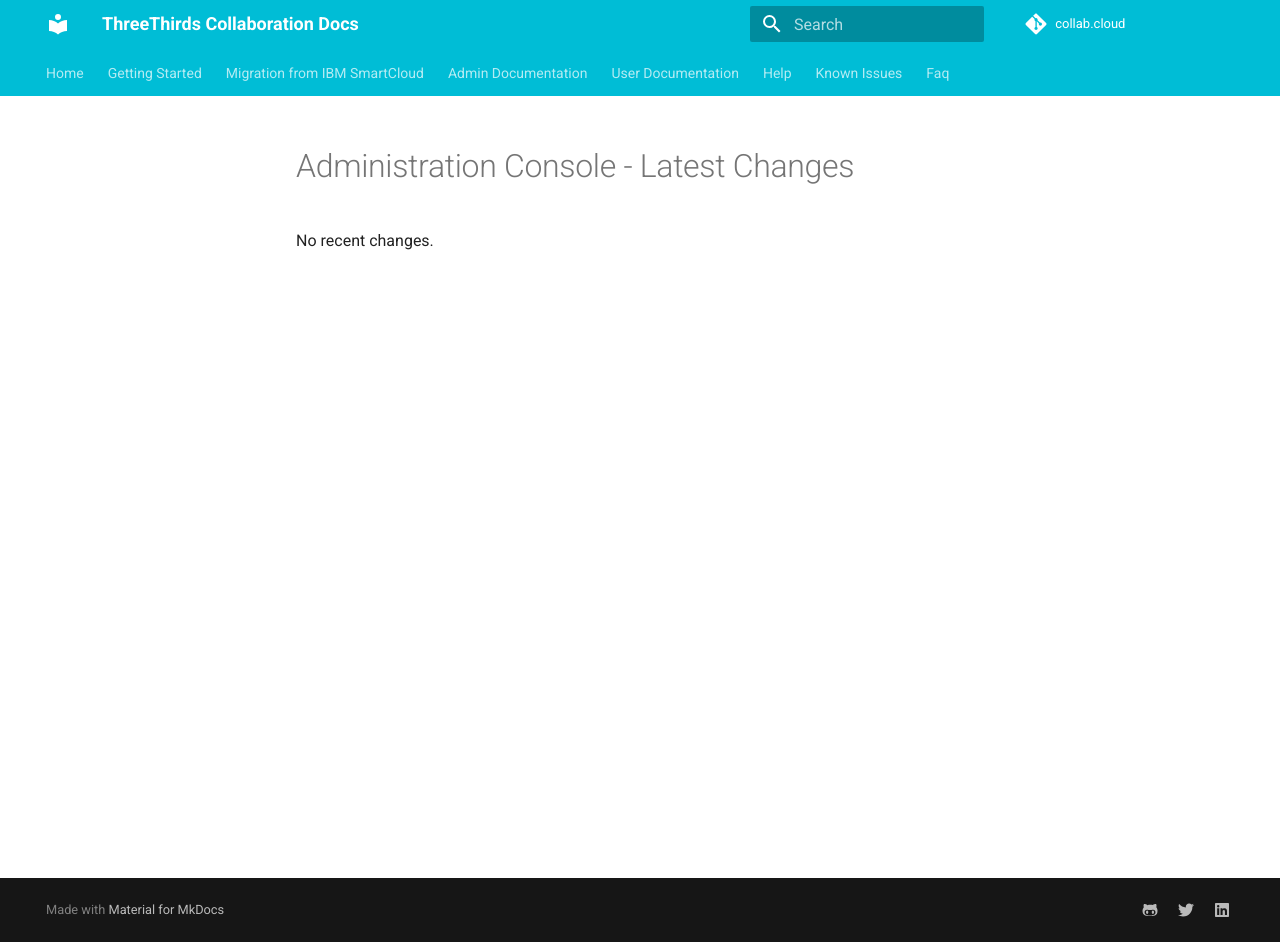
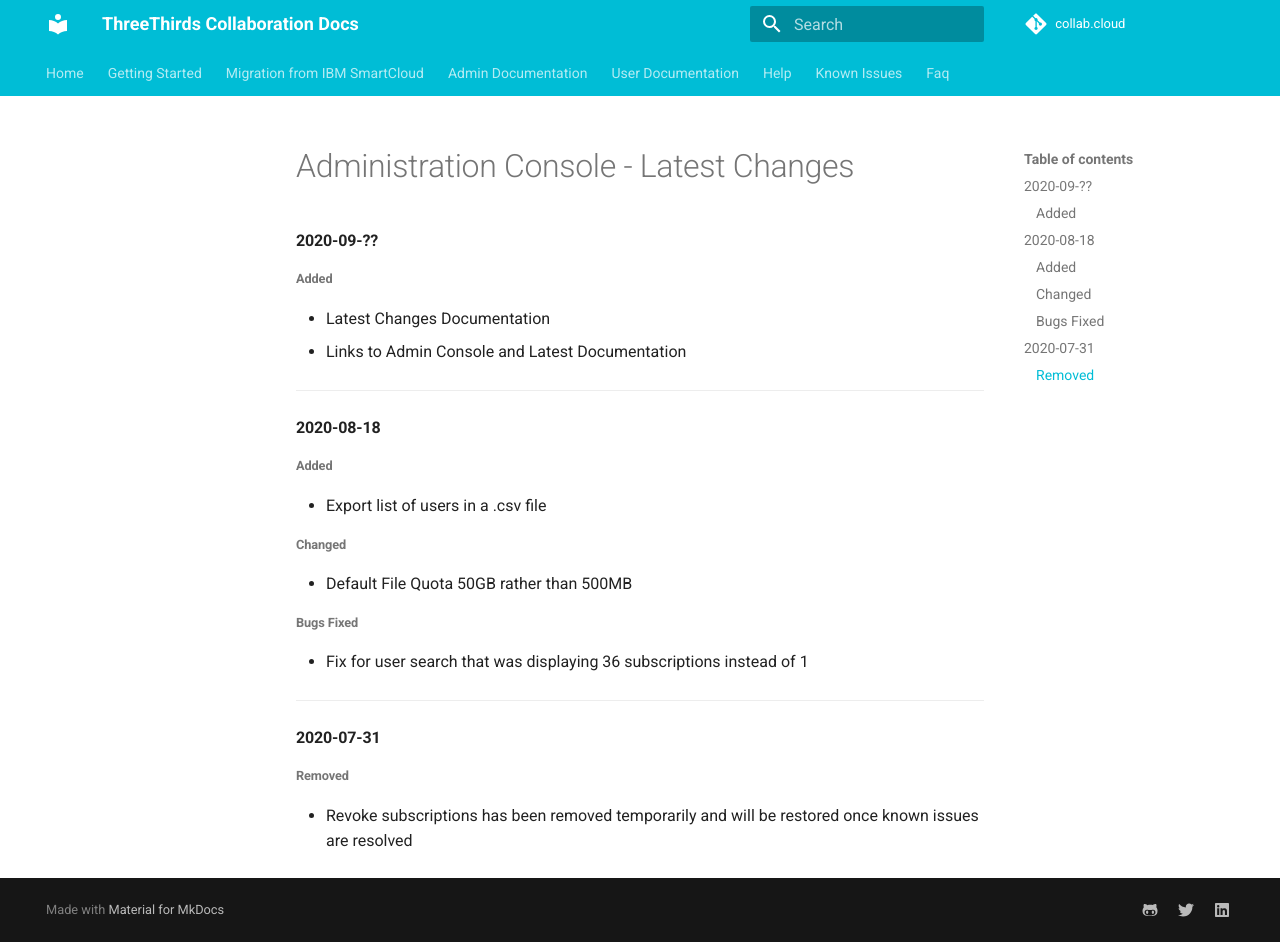
Before and after one commit to collabdotcloud/docs.collab.cloud, an MkDocs documentation site: the page built from docs/admin/admin-latest-changes.md, in a window 1280 px wide and 942 px high. Built offline with MkDocs 1.6.1 and Material for MkDocs 9.7.7, drawn with Linux system fonts in a browser that asks for light colours.

Commit message:
admin console latest changes

```diff
--- a/docs/admin/admin-latest-changes.md
+++ b/docs/admin/admin-latest-changes.md
@@ -1,3 +1,32 @@
 # Administration Console - Latest Changes
 
-No recent changes.
+#### 2020-09-??
+
+###### Added
+
+- Latest Changes Documentation
+- Links to Admin Console and Latest Documentation
+
+---
+
+#### 2020-08-18
+
+###### Added
+
+- Export list of users in a .csv file
+
+###### Changed
+
+- Default File Quota 50GB rather than 500MB
+
+###### Bugs Fixed
+
+- Fix for user search that was displaying 36 subscriptions instead of 1
+
+---
+
+#### 2020-07-31
+
+###### Removed
+
+- Revoke subscriptions has been removed temporarily and will be restored once known issues are resolved
```
